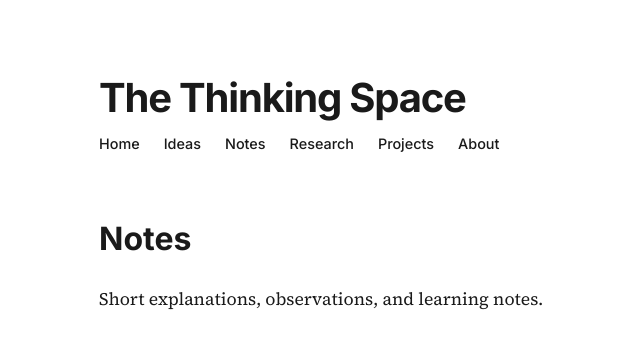
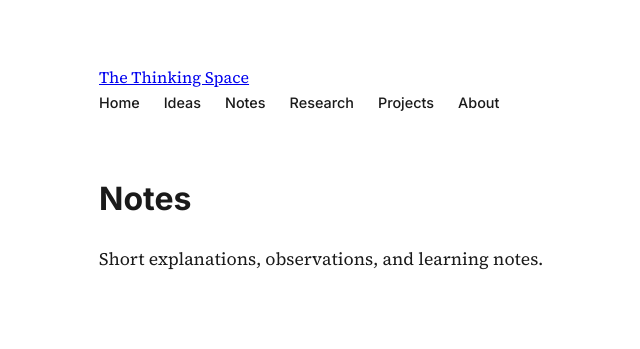
Before and after one commit to NHHimmel/NHH.github.io, a Jekyll site: the page built from notes.html, in a window 1280 px wide. Shown: the top 349 px of the page, without its empty margins (91-731 px from the left). Built offline with Jekyll 4.4.1, drawn with Linux system fonts in a browser that asks for light colours.

Commit message:
Refactor notes.html to use layout and title
Updated the structure of notes.html to use a layout and title for ideas.

```diff
--- a/notes.html
+++ b/notes.html
@@ -1,32 +1,10 @@
-<!DOCTYPE html>
-<html lang="en">
-<head>
-    <meta charset="UTF-8">
-    <meta name="viewport" content="width=device-width, initial-scale=1.0">
+---
+layout: default
+title: Ideas
+nav: ideas
+---
 
-    <title>Notes — The Thinking Space</title>
-    <link rel="preconnect" href="https://fonts.googleapis.com">
-    <link rel="preconnect" href="https://fonts.gstatic.com" crossorigin>
 
-    <link href="https://fonts.googleapis.com/css2?family=Inter:wght@400;500;600;700&family=JetBrains+Mono:wght@400;500&family=Source+Serif+4:opsz,wght@8..60,400;8..60,500;8..60,600;8..60,700&display=swap" rel="stylesheet">
-
-    <link rel="stylesheet" href="assets/css/style.css">
-</head>
-
-<body>
-
-    <header>
-        <h1>The Thinking Space</h1>
-
-        <nav class="site-nav" aria-label="Main navigation">
-          <a href="index.html">Home</a>
-          <a href="ideas.html">Ideas</a>
-          <a href="notes.html">Notes</a>
-          <a href="research.html">Research</a>
-          <a href="projects.html">Projects</a>
-          <a href="about.html">About</a>
-        </nav>
-    </header>
 
     <main>
         <h2>Notes</h2>
@@ -35,6 +13,3 @@
             Short explanations, observations, and learning notes.
         </p>
     </main>
-
-</body>
-</html>
```
